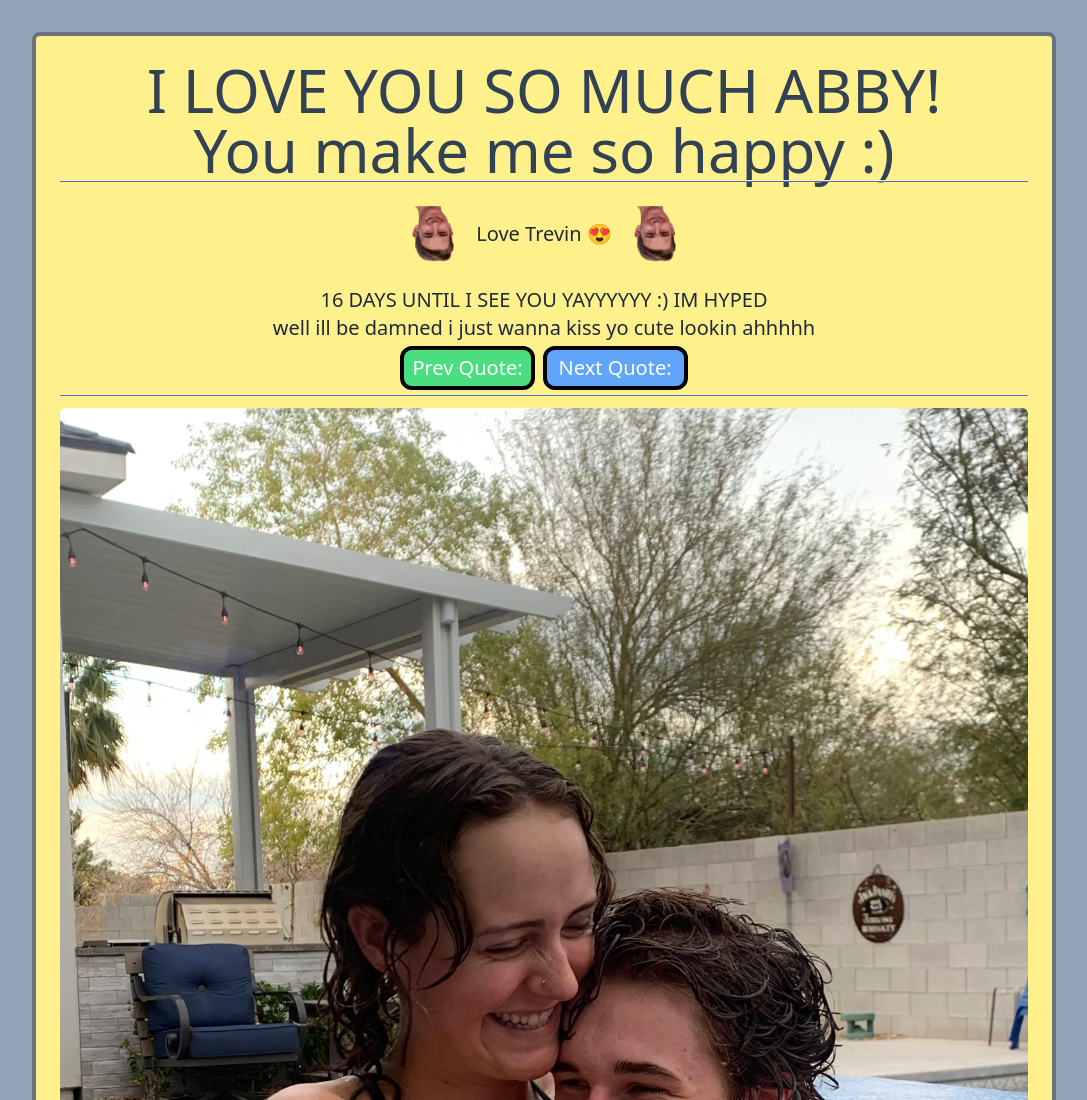
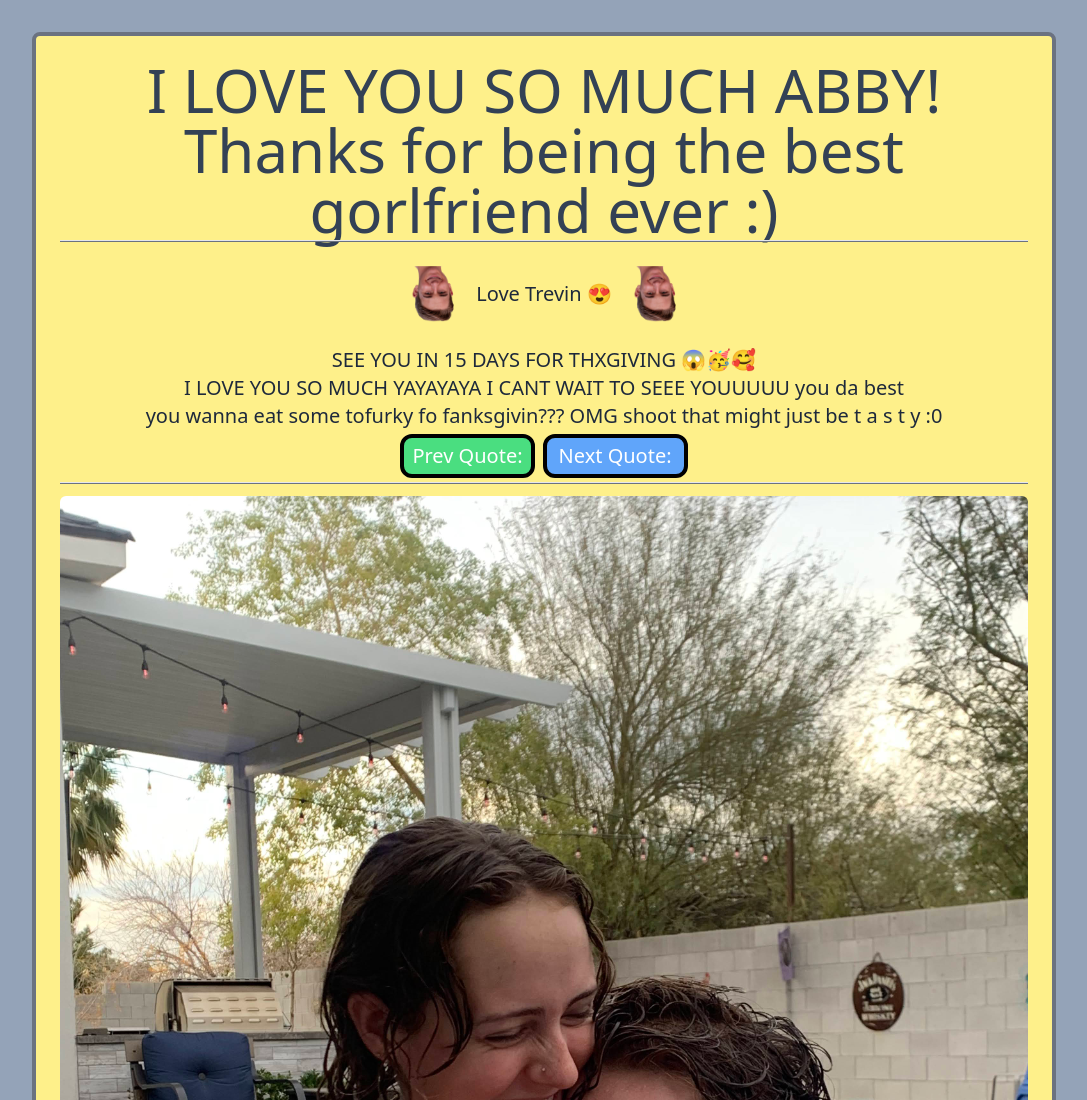
Before and after one commit to Trevin-Small/Temp-Site, a website: page dist/index.html in a window 1280 px wide. Shown: the top 1100 px of the page, without its empty margins (96-1183 px from the left). Drawn offline with Linux system fonts and the light colour scheme; no server answers.

Commit message:
Update index.html

```diff
--- a/dist/index.html
+++ b/dist/index.html
@@ -12,7 +12,7 @@
 <body class="w-screen h-screen flex flex-col justify-start items-center bg-slate-400 overflow-y-scroll p-8">
   <div class="w-auto max-w-5xl h-auto mx-6 flex flex-col justify-center items-center bg-yellow-200 border-4 border-gray-500 rounded-lg p-6 text-center">
 
-      <h1 class="text-6xl text-slate-700">I LOVE YOU SO MUCH ABBY! <br> You make me so happy :) </h1>
+      <h1 class="text-6xl text-slate-700">I LOVE YOU SO MUCH ABBY! <br> Thanks for being the best gorlfriend ever :) </h1>
 
       <hr class="h-0.5 w-full bg-gray-500 opacity-100">
 
@@ -21,8 +21,8 @@
         <p class="text-xl text-slate-800 mx-1">Love Trevin 😍</p>
         <img src="./assets/headshot.png" class="w-auto h-14 mx-4 rotate-right" alt="trevin lol" />
       </div>
-      <p class="text-xl text-slate-800 mx-1">16 DAYS UNTIL I SEE YOU YAYYYYYY :) IM HYPED</p>
-      <p class="text-xl text-slate-800 mx-1">well ill be damned i just wanna kiss yo cute lookin ahhhhh</p>
+      <p class="text-xl text-slate-800 mx-1">SEE YOU IN 15 DAYS FOR THXGIVING 😱🥳🥰</p>
+      <p class="text-xl text-slate-800 mx-1">I LOVE YOU SO MUCH YAYAYAYA I CANT WAIT TO SEEE YOUUUUU you da best <br> you wanna eat some tofurky fo fanksgivin??? OMG shoot that might just be t a s t y :0</p>
 
 
       <div class="w-full h-auto flex flex-row justify-center items-center">
```
